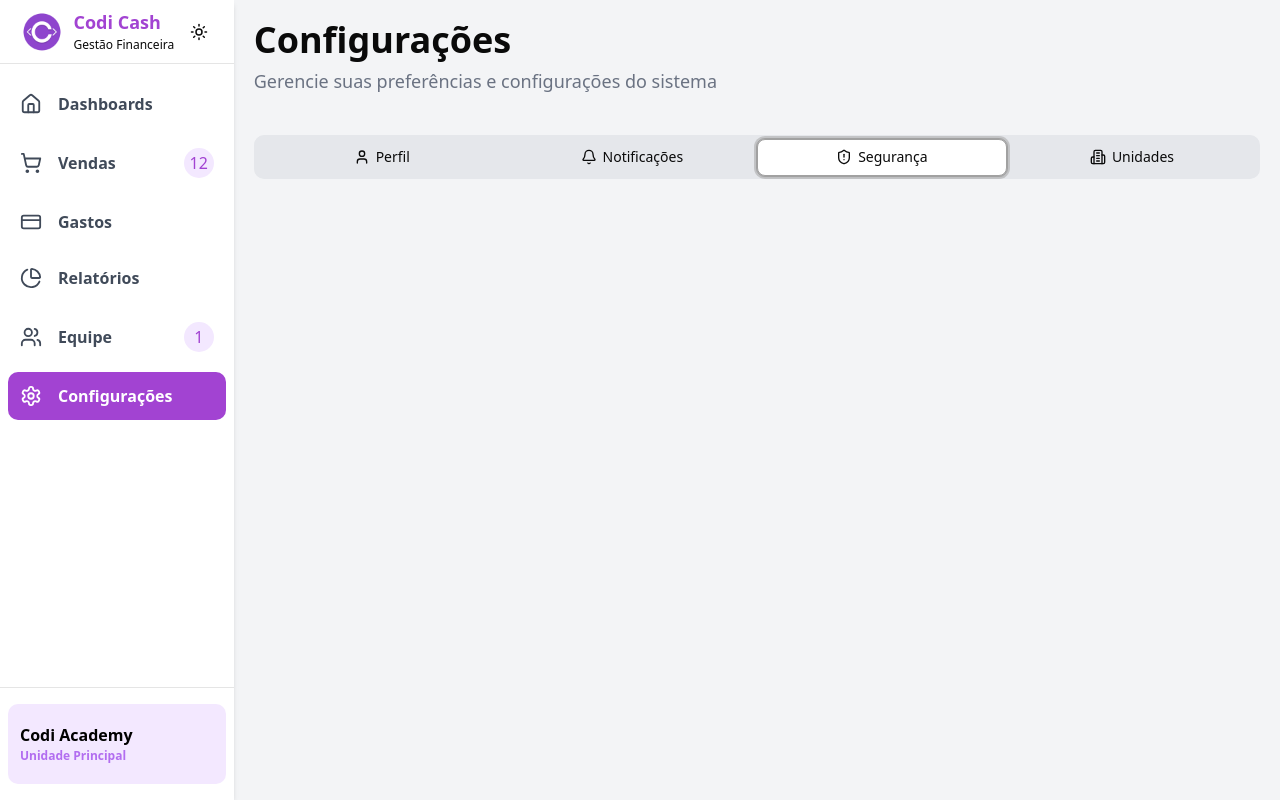
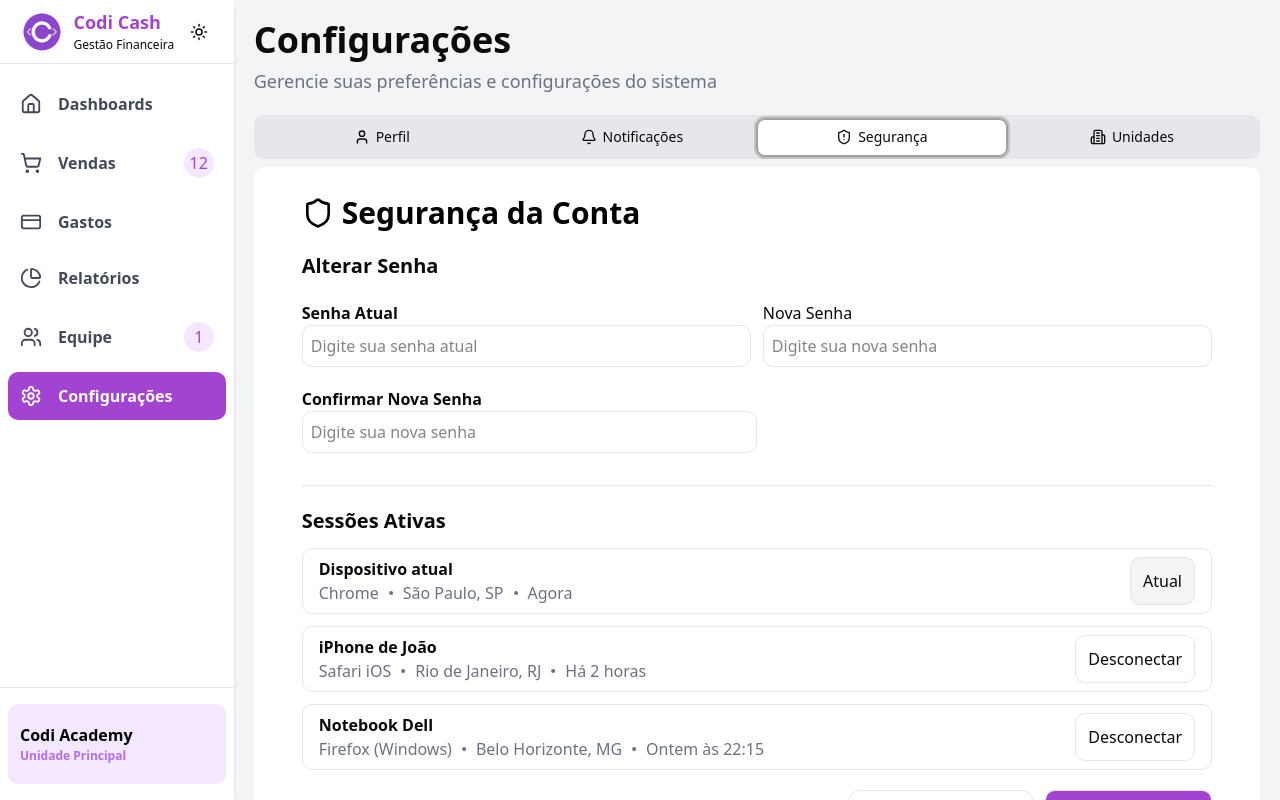
Before and after one commit to CodiChallange/CodiChallange, a React (Vite) app: page /configs in a window 1280 px wide. Both pictures are taken after a click on the tab "Segurança". Built offline with nearby package versions, Linux system fonts and the light colour scheme.

Commit message:
style: finalizando pagina de segurança

```diff
--- /dev/null
+++ b/src/Components/CardSessoes.tsx
@@ -0,0 +1,41 @@
+import { Dot } from 'lucide-react'
+
+type sessoesProps = {
+  id: number
+  dispositivo: string
+  sistema: string
+  cidade: string
+  date: string
+}
+
+export function CardSessoes({
+  dispositivo,
+  sistema,
+  cidade,
+  date,
+  id,
+}: sessoesProps) {
+  return (
+    <div className='flex  w-full border py-2 px-4 rounded-lg  justify-between '>
+      <div className='flex flex-col '>
+        <h1 className='font-bold'>{dispositivo}</h1>
+        <p className='flex text-gray-500'>
+          <span>{sistema}</span>
+          <Dot />
+          <span>{cidade}</span>
+          <Dot />
+          <span>{date}</span>
+        </p>
+      </div>
+      <button
+        className={`border rounded-lg px-3 py-2   ${
+          dispositivo === 'Dispositivo atual'
+            ? 'bg-gray-100 cursor-default'
+            : 'hover:bg-gray-100 cursor-pointer'
+        }`}
+      >
+        {dispositivo === 'Dispositivo atual' ? 'Atual' : 'Desconectar'}
+      </button>
+    </div>
+  )
+}
--- a/src/Pages/Configs.tsx
+++ b/src/Pages/Configs.tsx
@@ -9,16 +9,42 @@ import {
   MapPin,
   Phone,
   Save,
+  Shield,
   ShieldAlert,
   User,
 } from 'lucide-react'
 import Logo from '../assests/CodiLogoAside.png'
+import { CardSessoes } from '@/Components/CardSessoes'
+
+const sessoesAtivas = [
+  {
+    dispositivo: 'Dispositivo atual',
+    sistema: 'Chrome',
+    cidade: 'São Paulo, SP',
+    date: 'Agora',
+    id: 1,
+  },
+  {
+    dispositivo: 'iPhone de João',
+    sistema: 'Safari iOS',
+    cidade: 'Rio de Janeiro, RJ',
+    date: 'Há 2 horas',
+    id: 2,
+  },
+  {
+    dispositivo: 'Notebook Dell',
+    sistema: 'Firefox (Windows)',
+    cidade: 'Belo Horizonte, MG',
+    date: 'Ontem às 22:15',
+    id: 3,
+  },
+]
 
 export function Configs() {
   return (
     <div className='flex h-screen bg-gray-100 '>
       <Aside />
-      <div className='flex flex-col overflow-auto p-5 w-full gap-10'>
+      <div className='flex flex-col overflow-auto p-5 w-full gap-5'>
         {/* Header */}
         <div className='flex flex-col gap-2'>
           <h1 className='font-bold text-4xl '>Configurações</h1>
@@ -220,6 +246,85 @@ export function Configs() {
               </div>
             </div>
           </TabsContent>
+
+          {/* Conteudo de Segurança */}
+          <TabsContent value='securit'>
+            {/* Div principal */}
+            <div className='bg-white w-full flex flex-col rounded-lg py-7 px-12 gap-5'>
+              {/* Header */}
+              <div>
+                <h1 className='text-black flex text-3xl font-semibold items-center gap-2'>
+                  <Shield size={32} /> Segurança da Conta
+                </h1>
+              </div>
+
+              {/* Area de inputs */}
+              <div className='flex flex-col gap-5 border-b pb-8'>
+                <h1 className='font-bold text-[20px] '>Alterar Senha</h1>
+                {/* Primeira linha */}
+                <div className='flex justify-between gap-3'>
+                  {/* Senha atual */}
+                  <div className='flex flex-col w-1/2'>
+                    <label className='font-semibold'> Senha Atual</label>
+                    <input
+                      type='text'
+                      placeholder='Digite sua senha atual'
+                      className='border rounded-lg w-full p-2'
+                    />
+                  </div>
+                  {/* Nova senha */}
+                  <div className='flex flex-col w-1/2'>
+                    <label> Nova Senha</label>
+                    <input
+                      type='text'
+                      placeholder='Digite sua nova senha'
+                      className='border rounded-lg w-full p-2'
+                    />
+                  </div>
+                </div>
+
+                {/* Segunda Linha */}
+                <div className='flex flex-col w-1/2'>
+                  <label className='font-semibold'> Confirmar Nova Senha</label>
+                  <input
+                    type='text'
+                    placeholder='Digite sua nova senha'
+                    className='border rounded-lg w-full p-2'
+                  />
+                </div>
+              </div>
+
+              {/* Area das Sessões Ativas */}
+              <div className='flex flex-col gap-3'>
+                <h1 className='font-bold text-[20px] '>Sessões Ativas</h1>
+                <div className='flex flex-col gap-3 '>
+                  {sessoesAtivas.map((sessao) => (
+                    <CardSessoes
+                      key={sessao.id}
+                      id={sessao.id}
+                      dispositivo={sessao.dispositivo}
+                      cidade={sessao.cidade}
+                      sistema={sessao.sistema}
+                      date={sessao.date}
+                    />
+                  ))}
+                </div>
+              </div>
+
+              {/* Button */}
+              <div className='flex gap-3 justify-end'>
+                <button className='font-semibold py-3 px-4 border rounded-lg cursor-pointer hover:bg-gray-100'>
+                  Desconectar Todos
+                </button>
+                <button className='flex font-semibold py-3 px-4 border rounded-lg items-center gap-2 text-white bg-[#A243D2] cursor-pointer'>
+                  <Save size={16} />
+                  Alterar Senha
+                </button>
+              </div>
+            </div>
+          </TabsContent>
+
+          {/* Conteudo de Unidades */}
         </Tabs>
       </div>
     </div>
```
